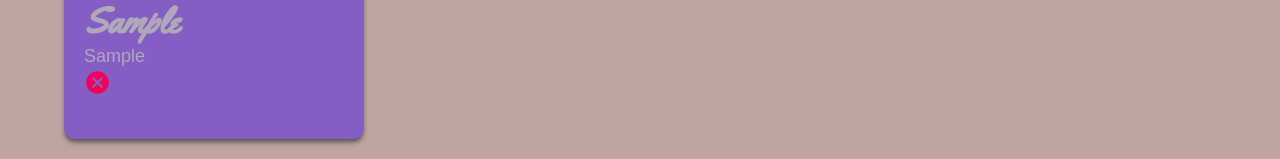
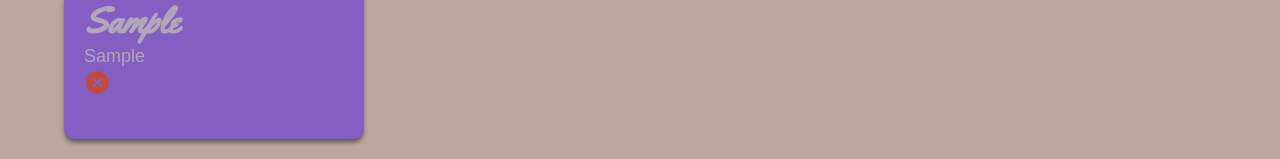
Before and after one commit to dalideco/keeper-app, a React (Create React App) app: page / in a window 1280 px wide. Both pictures are taken after typing "Sample", "Sample" into the empty fields and a click on the button 930 px from the left and 300 px from the top of the page. Shown: the part 361-520 px from the top of the page. Built offline with nearby package versions, Linux system fonts and the light colour scheme.

Commit message:
adding material ui style

```diff
--- a/src/components/Block.js
+++ b/src/components/Block.js
@@ -1,7 +1,20 @@
 import React from 'react';
 import './Block.scss';
-import Button from '@material-ui/core/Button';
 import CancelIcon from '@material-ui/icons/Cancel';
+import {createMuiTheme} from '@material-ui/core/styles';
+import {green} from '@material-ui/core/colors';
+import {blue} from '@material-ui/core/colors';
+import {ThemeProvider} from '@material-ui/core/styles'
+
+const theme = createMuiTheme({
+    palette:{
+        primary:green,
+        secondary:{main:'#C34A36'}
+    },
+    status:{
+        danger:'orange'
+    }
+});
 
 function Block(props) {
 
@@ -13,11 +26,13 @@
     }
     return (
         <div className="block">
+            <ThemeProvider theme={theme}>
             <form>
                 <h1>{props.title}</h1>
                 <p>{props.content}</p>
                 <CancelIcon onClick={removeBlock} color="secondary"/>
             </form>
+            </ThemeProvider>
         </div>
     )
 }
```
Also changed, not shown: 1 other file (tests, documents, lock files or other folders).
